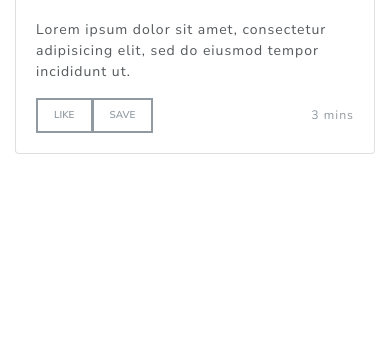
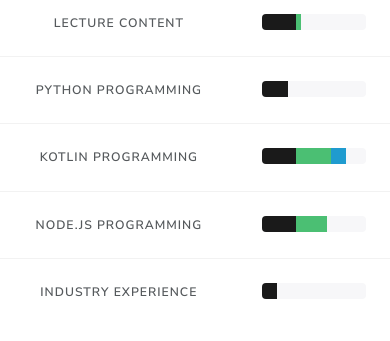
Before and after one commit to wonjoonSeol/facebook-hackathon, a Django app: page /bio in a window 390 px wide. Shown: the part 1269-1610 px from the top of the page. Before the commit the page ends 1423 px from the top, so only its background shows below. Run offline with Django 3.2, Linux system fonts and the light colour scheme; lists and menus that the app fills with data are empty; some libraries are stand-ins or nearby versions.

Commit message:
Bio update

```diff
--- a/learnapp/templates/learnapp/bio.html
+++ b/learnapp/templates/learnapp/bio.html
@@ -65,6 +65,13 @@
 </a>
   </div>
   <h1 class="display-3" style="margin-top:10px; text-align:center;">Alan Turing</h1>
+  <div  style="margin-bottom: 25px; display: flex;
+        justify-content: center;
+        align-items: center;">
+        <span class="badge badge-primary" style="margin-left: 5px;">Kotlin</span>
+        <span class="badge badge-info" style="margin-left: 5px;">Node.js</span>
+        <span class="badge badge-success" style="margin-left: 5px;">Python</span>
+  </div>
   <p class="lead" style="text-align:center;">Lorem ipsum dolor sit amet, consectetur adipisicing elit, sed do eiusmod tempor incididunt ut labore et dolore magna aliqua. Ut enim ad minim veniam, quis nostrud exercitation ullamco laboris nisi ut aliquip ex ea commodo consequat. Duis aute irure
     dolor in reprehenderit in voluptate velit esse cillum dolore eu fugiat nulla pariatur. Excepteur sint occaecat cupidatat non proident, sunt in culpa qui officia deserunt mollit anim id est laborum.</p>
 </div>
@@ -72,17 +79,98 @@
       justify-content: center;
       align-items: center;">
   <li class="nav-item">
-      <a class="nav-link active show" data-toggle="tab" href="#home">Learning curve</a>
+    <a class="nav-link active show" data-toggle="tab" href="#skills">Skills</a>
   </li>
   <li class="nav-item">
-      <a class="nav-link" data-toggle="tab" href="#profile">Skills</a>
-    </li>
-    <li class="nav-item">
-      <a class="nav-link" data-toggle="tab" href="#profile">Videos</a>
+    <a class="nav-link" data-toggle="tab" href="#modules">Modules</a>
   </li>
 </ul>
 <div id="myTabContent" class="tab-content">
-    <div class="tab-pane fade" id="home">
+  <div class="tab-pane fade active show" id="skills">
+    <table class="table table-hover" style="margin-top:30px;">
+      <thead>
+        <tr>
+          <th scope="col"  style = "text-align:center;">Type</th>
+          <th scope="col"  style = "text-align:center;">Percentage</th>
+        </tr>
+      </thead>
+      <tbody>
+        <tr class="table" style = "text-align:center;">
+          <th scope="row">Lecture Pace</th>
+          <td>
+            <div class="progress">
+              <div class="progress-bar" role="progressbar" style="width: 33%" aria-valuenow="33" aria-valuemin="0" aria-valuemax="100"></div>
+              <div class="progress-bar bg-success" role="progressbar" style="width: 33%" aria-valuenow="33" aria-valuemin="0" aria-valuemax="100"></div>
+              <div class="progress-bar bg-info" role="progressbar" style="width: 10%" aria-valuenow="10" aria-valuemin="0" aria-valuemax="100"></div>
+            </div>
+          </td>
+        </tr>
+        <tr class="table"  style = "text-align:center;">
+          <th scope="row">Pronnounciation</th>
+          <td>
+            <div class="progress">
+              <div class="progress-bar" role="progressbar" style="width: 33%" aria-valuenow="33" aria-valuemin="0" aria-valuemax="100"></div>
+              <div class="progress-bar bg-success" role="progressbar" style="width: 33%" aria-valuenow="33" aria-valuemin="0" aria-valuemax="100"></div>
+              <div class="progress-bar bg-info" role="progressbar" style="width: 20%" aria-valuenow="20" aria-valuemin="0" aria-valuemax="100"></div>
+            </div>
+          </td>
+        </tr>
+        <tr class="table"  style = "text-align:center;">
+          <th scope="row">Lecture content</th>
+          <td>
+            <div class="progress">
+              <div class="progress-bar" role="progressbar" style="width: 33%" aria-valuenow="33" aria-valuemin="0" aria-valuemax="100"></div>
+              <div class="progress-bar bg-success" role="progressbar" style="width: 5%" aria-valuenow="5" aria-valuemin="0" aria-valuemax="100"></div>
+              <div class="progress-bar bg-info" role="progressbar" style="width: 0%" aria-valuenow="0" aria-valuemin="0" aria-valuemax="100"></div>
+            </div>
+          </td>
+        </tr>
+        <tr class="table"  style = "text-align:center;">
+          <th scope="row">Python programming</th>
+          <td>
+            <div class="progress">
+              <div class="progress-bar" role="progressbar" style="width: 25%" aria-valuenow="25" aria-valuemin="0" aria-valuemax="100"></div>
+              <div class="progress-bar bg-success" role="progressbar" style="width: 0%" aria-valuenow="0" aria-valuemin="0" aria-valuemax="100"></div>
+              <div class="progress-bar bg-info" role="progressbar" style="width: 0%" aria-valuenow="0" aria-valuemin="0" aria-valuemax="100"></div>
+            </div>
+          </td>
+        </tr>
+        </tr>
+        <tr class="table"  style = "text-align:center;">
+          <th scope="row">Kotlin programming</th>
+          <td>
+            <div class="progress">
+              <div class="progress-bar" role="progressbar" style="width: 33%" aria-valuenow="33" aria-valuemin="0" aria-valuemax="100"></div>
+              <div class="progress-bar bg-success" role="progressbar" style="width: 33%" aria-valuenow="33" aria-valuemin="0" aria-valuemax="100"></div>
+              <div class="progress-bar bg-info" role="progressbar" style="width: 15%" aria-valuenow="15" aria-valuemin="0" aria-valuemax="100"></div>
+            </div>
+          </td>
+        </tr>
+        <tr class="table"  style = "text-align:center;">
+          <th scope="row">Node.js programming</th>
+          <td>
+            <div class="progress">
+              <div class="progress-bar" role="progressbar" style="width: 33%" aria-valuenow="33" aria-valuemin="0" aria-valuemax="100"></div>
+              <div class="progress-bar bg-success" role="progressbar" style="width: 30%" aria-valuenow="30" aria-valuemin="0" aria-valuemax="100"></div>
+              <div class="progress-bar bg-info" role="progressbar" style="width: 0%" aria-valuenow="0" aria-valuemin="0" aria-valuemax="100"></div>
+            </div>
+          </td>
+        </tr>
+        <tr class="table"  style = "text-align:center;">
+          <th scope="row">Industry experience</th>
+          <td>
+            <div class="progress">
+              <div class="progress-bar" role="progressbar" style="width: 15%" aria-valuenow="15" aria-valuemin="0" aria-valuemax="100"></div>
+              <div class="progress-bar bg-success" role="progressbar" style="width: 0%" aria-valuenow="0" aria-valuemin="0" aria-valuemax="100"></div>
+              <div class="progress-bar bg-info" role="progressbar" style="width: 0%" aria-valuenow="0" aria-valuemin="0" aria-valuemax="100"></div>
+            </div>
+          </td>
+        </tr>
+
+      </tbody>
+    </table>
+  </div>
+  <div class="tab-pane fade" id="modules">
     <div class="album py-5">
       <div class="container">
 
@@ -107,40 +195,8 @@
       </div>
     </div>
   </div>
-    <div class="tab-pane fade active show" id="profile">
-      <div class="album py-5">
-        <div class="container">
+</div>
 
-          <div class="row">
-            <div class="col-md-4">
-              <div class="card mb-4 box-shadow">
-                <iframe frameborder="0" height="200px" allowfullscreen src="https://www.youtube.com/embed/dQw4w9WgXcQ">
-      </iframe>
-                <div class="card-body">
-                  <p class="card-text">Lorem ipsum dolor sit amet, consectetur adipisicing elit, sed do eiusmod tempor incididunt ut.</p>
-                  <div class="d-flex justify-content-between align-items-center">
-                    <div class="btn-group">
-                      <button type="button" class="btn btn-sm btn-outline-secondary">Like</button>
-                      <button type="button" class="btn btn-sm btn-outline-secondary">Save</button>
-                    </div>
-                    <small class="text-muted">3 mins</small>
-                  </div>
-                </div>
-              </div>
-            </div>
-          </div>
-        </div>
-      </div>
-    </div>
-    <div class="tab-pane fade" id="dropdown1">
-      <p>Etsy mixtape wayfarers, ethical wes anderson tofu before they sold out mcsweeney's organic lomo retro fanny pack lo-fi farm-to-table readymade. Messenger bag gentrify pitchfork tattooed craft beer, iphone skateboard locavore carles etsy salvia banksy
-        hoodie helvetica. DIY synth PBR banksy irony. Leggings gentrify squid 8-bit cred pitchfork.</p>
-    </div>
-    <div class="tab-pane fade" id="dropdown2">
-      <p>Trust fund seitan letterpress, keytar raw denim keffiyeh etsy art party before they sold out master cleanse gluten-free squid scenester freegan cosby sweater. Fanny pack portland seitan DIY, art party locavore wolf cliche high life echo park Austin.
-        Cred vinyl keffiyeh DIY salvia PBR, banh mi before they sold out farm-to-table VHS viral locavore cosby sweater.</p>
-    </div>
-  </div>
 
 
 
```
Lines whose indentation alone changed are shown as unchanged.
